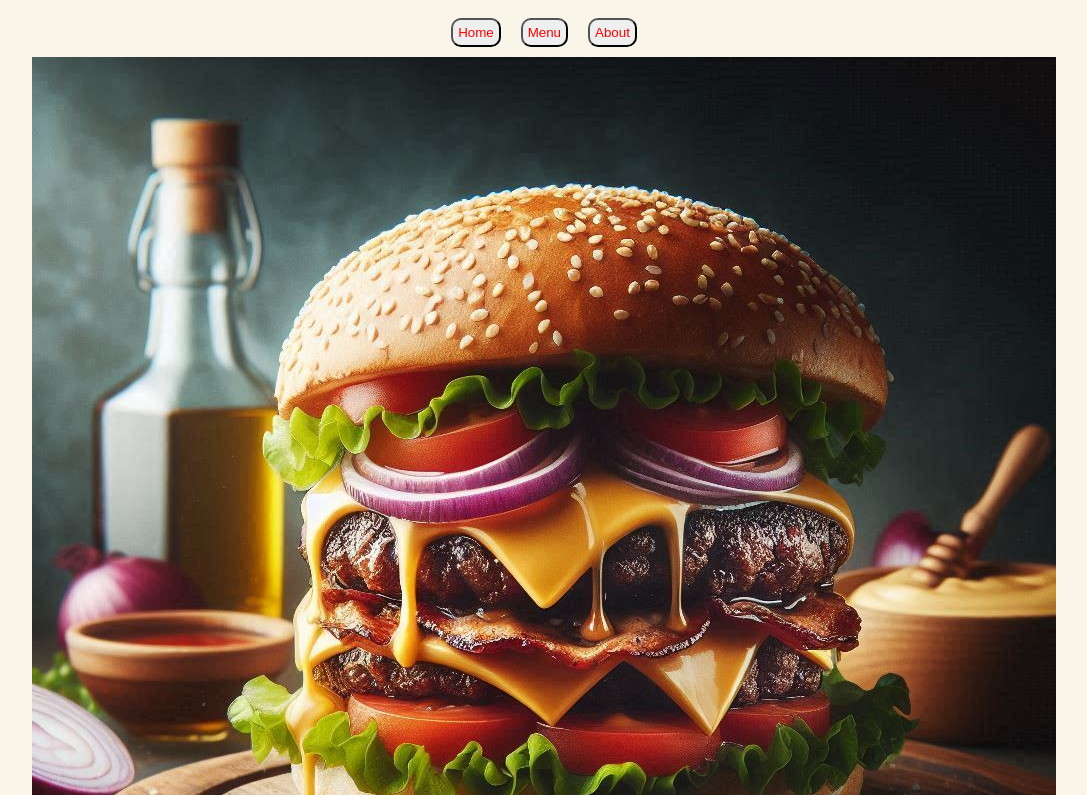
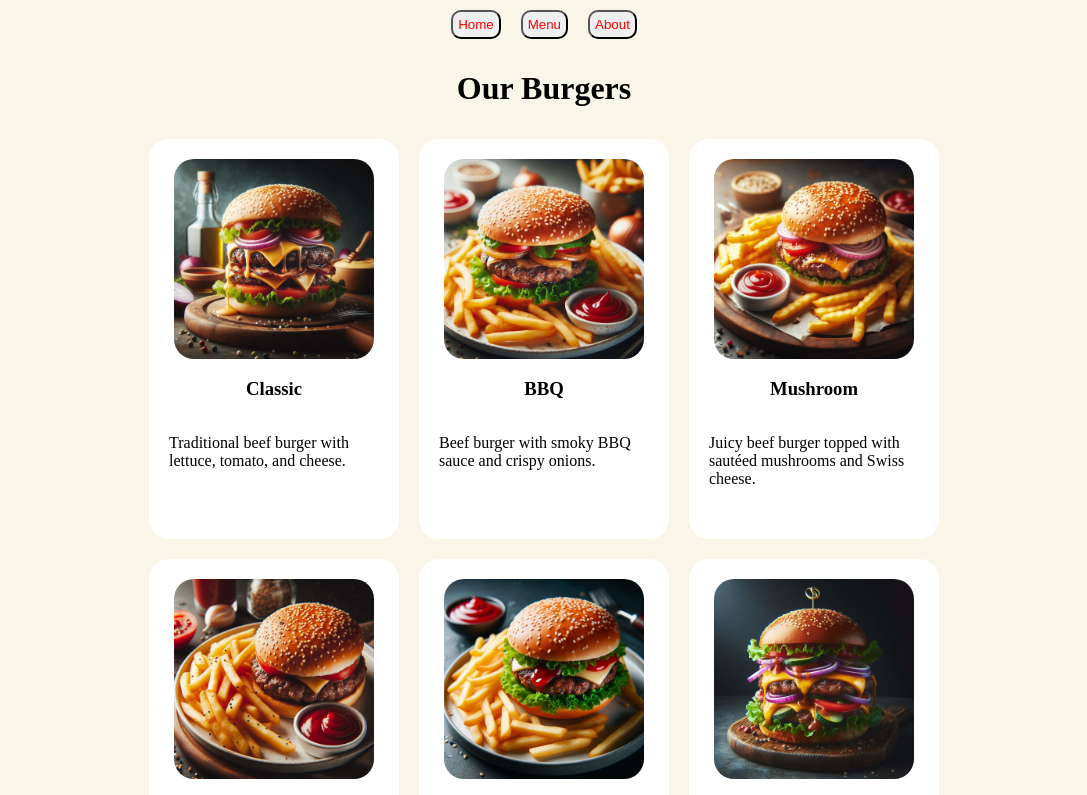
Before and after one commit to earnBill/OdinProjectRestaurantPage, a website built with webpack: page src/index.html in a window 1280 px wide. Both pictures are taken after a click on the button "Menu". Shown: the top 795 px of the page, without its empty margins (96-1183 px from the left). Built offline with nearby package versions, Linux system fonts and the light colour scheme.

Commit message:
Finish menu page

```diff
--- a/src/menu.js
+++ b/src/menu.js
@@ -11,24 +11,59 @@ const menu = [
         title: 'BBQ',
         image: 'bbqBurger.jpg',
         desc: 'Beef burger with smoky BBQ sauce and crispy onions.'
+    },
+    {
+        title: 'Mushroom',
+        image: 'mushroomBurger.jfif',
+        desc: 'Juicy beef burger topped with sautéed mushrooms and Swiss cheese.'
+    },
+    {
+        title: 'Spicy',
+        image: 'spicyBurger.jpg',
+        desc: 'Spicy beef burger with jalapeños and pepper jack cheese.'
+    },
+    {
+        title: 'Veggie',
+        image: 'VeggieBurger.jpg',
+        desc: 'Delicious veggie patty with fresh greens and avocado.'
+    },
+    {
+        title: 'Bacon',
+        image: 'baconBurger.jpg',
+        desc: 'Beef burger loaded with crispy bacon and cheddar cheese.'
     }
 ];
 
+
+
 function createMenuPage() {
+    const mainHeader = document.createElement('h1');
+    mainHeader.textContent = 'Our Burgers';
+    content.appendChild(mainHeader);
+
     const header = document.createElement('h2');
+    const container = document.createElement('div');
+    container.className = 'container';
+    content.appendChild(container);
+
 
     for (let element of menu) {
       const product = document.createElement('div');
+      product.className = 'product';
+
       const image = document.createElement('img');
+      image.className = 'product-image';
       image.src = '/pics/' + element.image;
 
       const productTitle = document.createElement('h3');
+      productTitle.className = 'product-title';
       productTitle.textContent = element.title;
 
       const describe = document.createElement('p');
+      describe.className = 'product-describe';
       describe.textContent = element.desc;
 
-      content.appendChild(product);
+      container.appendChild(product);
       product.appendChild(image);
       product.appendChild(productTitle);
       product.appendChild(describe);
--- a/src/style.css
+++ b/src/style.css
@@ -1,5 +1,10 @@
+* {
+    box-sizing: border-box;
+}
+
 body {
     background-color: #f9f5e9;
+    margin: auto;
 }
 nav {
     display: flex;
@@ -26,6 +31,7 @@ button:hover {
     display: flex;
     flex-direction: column;
     align-items:  center;
+    justify-content: center;
 }
 .homeText {
     width: 400px;
@@ -36,3 +42,29 @@ button:hover {
     font-weight: 600;
     text-align: center;
 }
+
+.container {
+    display: flex;
+    flex-direction: row;
+    align-items: center;
+    justify-content: center;
+    flex-wrap: wrap;
+    width: 1000px;
+}
+
+.product {
+    display: flex;
+    flex-direction: column;
+    align-items: center;
+    width: 250px;
+    height: 400px;
+    margin: 10px;
+    padding: 20px;
+    border-radius: 20px;
+    background-color: white;
+}
+
+.product-image {
+    width: 200px;
+    border-radius: 20px;
+}
```
Also changed, not shown: pics/mushroomBurger.jfif (added).
